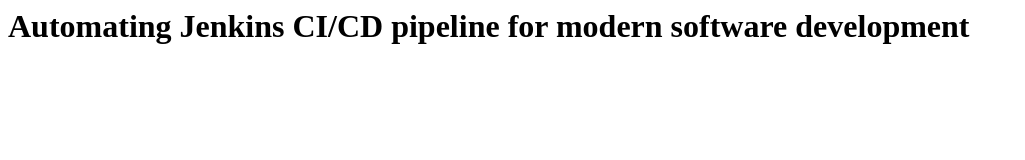
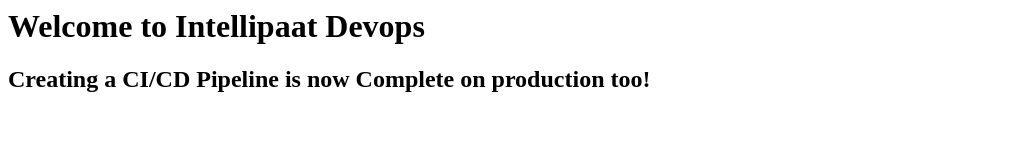
Before and after one commit to hrmuwanika/website, a plain HTML site: page index.html in a window 1280 px wide. Shown: the whole page, without its empty margins (0-1025 px from the left). Drawn offline with Linux system fonts and the light colour scheme.

Commit message:
modified website

```diff
--- a/index.html
+++ b/index.html
@@ -1,8 +1,7 @@
 <html>
- <head>
-    <title>Jenkins CI/CD pipeline</title>
- </head>
- <body>
- <h1> Automating Jenkins CI/CD pipeline for modern software development</h1>
- </body>
- </html>
+<title>Jenkins CI/CD Pipeline</title>
+<body>
+<h1> Welcome to Intellipaat Devops </h1>
+<h2>Creating a CI/CD Pipeline is now Complete on production too!</h2>
+</body>
+</html>
```
